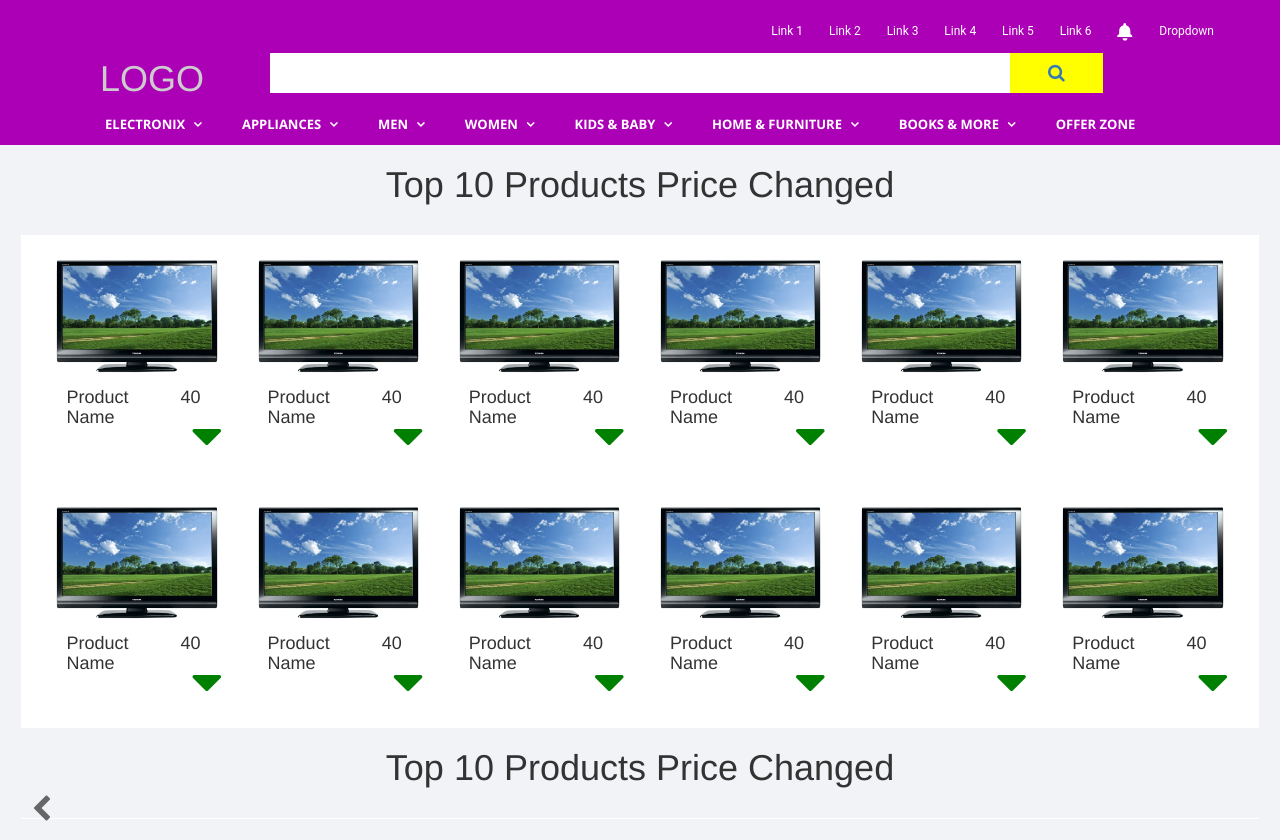
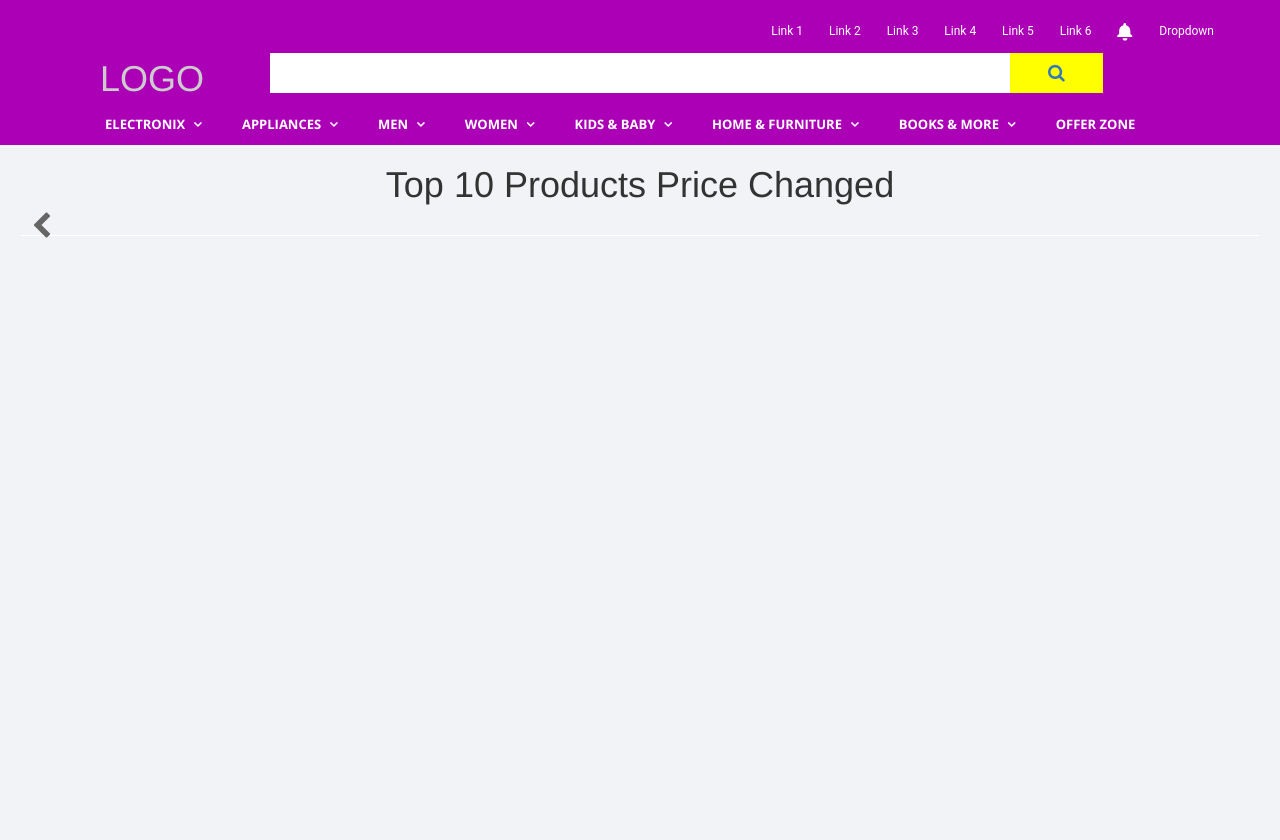
Before and after one commit to rashmitaparia/mockup-html, a plain HTML site: page index.html in a window 1280 px wide. After the commit the page ends 800 px from the top, so only its background shows below. Drawn offline with nearby package versions, Linux system fonts and the light colour scheme; no server answers.

Commit message:
fifth updated commit

```diff
--- a/index.html
+++ b/index.html
@@ -644,7 +644,7 @@
   </div>
 </div>
 
-	<div class="container" style="width: 99%;">
+<!-- 	<div class="container" style="width: 99%;">
         <div class="col-lg-12"><h1 class="text-center paddingbottom20">Top 10 Products Price Changed</h1></div>
 
         <div class="constant-images col-lg-12" style="background: #fff;">
@@ -747,7 +747,7 @@
         </div>
 
 
-	</div>
+	</div> -->
   <!-- <div class="container load_more_section" style="background: #fff;width: 98%;">
     <div class="col-lg-12 text-center">
         <span id="load_more" class="btn " style="font-size: 20px;">Load More <img src="images/ajax-loader.gif"></span>
```
